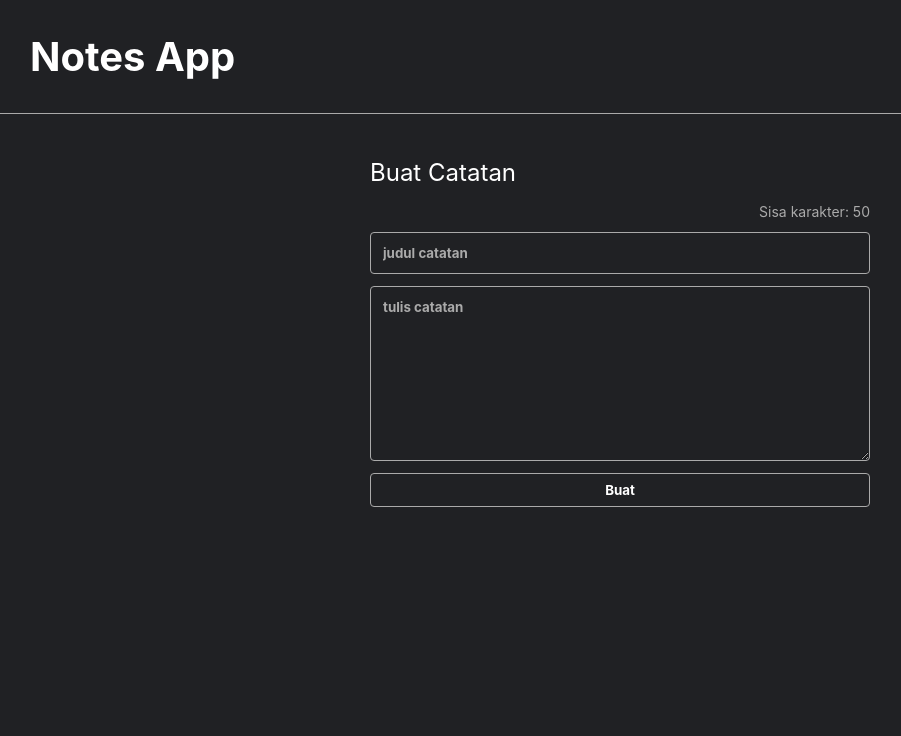
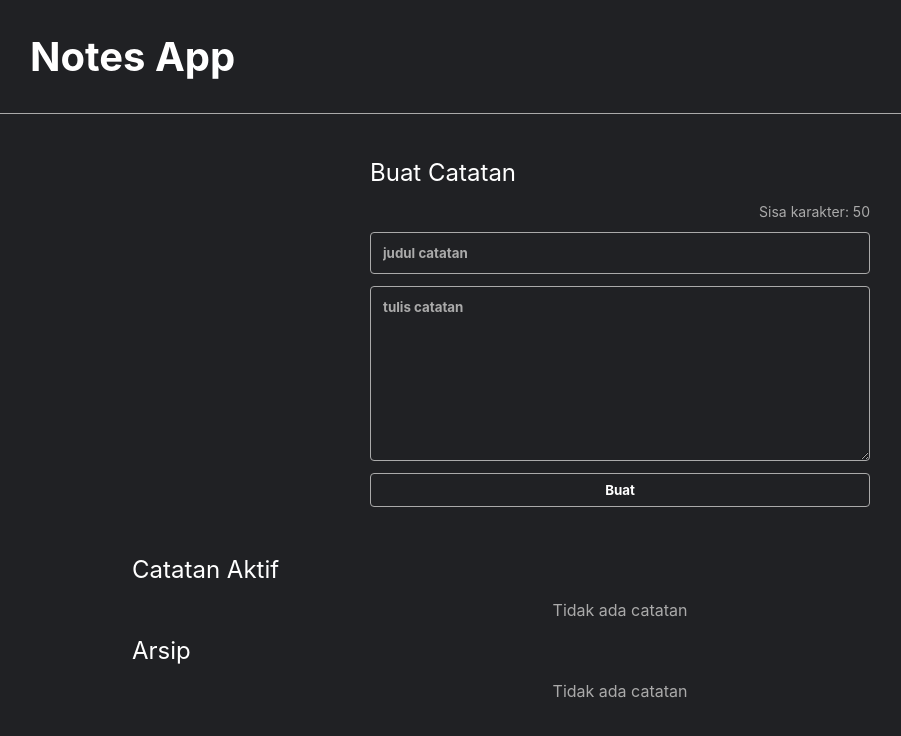
Before and after one commit to fuadmln/react-notes, a React (Vite) app: page / in a window 1280 px wide. Shown: the top 736 px of the page, without its empty margins (20-921 px from the left). Built offline with nearby package versions, Linux system fonts and the light colour scheme.

Commit message:
feat: empty notes list

```diff
--- a/src/components/Main.jsx
+++ b/src/components/Main.jsx
@@ -1,9 +1,14 @@
 import NoteInput from './NoteInput';
+import NotesList from './NotesList';
 
 const Main = () => {
     return (
         <div className="note-app__body">
             <NoteInput />
+            <h2>Catatan Aktif</h2>
+            <NotesList />
+            <h2>Arsip</h2>
+            <NotesList />
         </div>
     );
 }
--- /dev/null
+++ b/src/components/NotesList.jsx
@@ -0,0 +1,7 @@
+const NotesList = () => {
+    return (
+        <p className="notes-list__empty-message">Tidak ada catatan</p>
+    );
+}
+
+export default NotesList;
```
